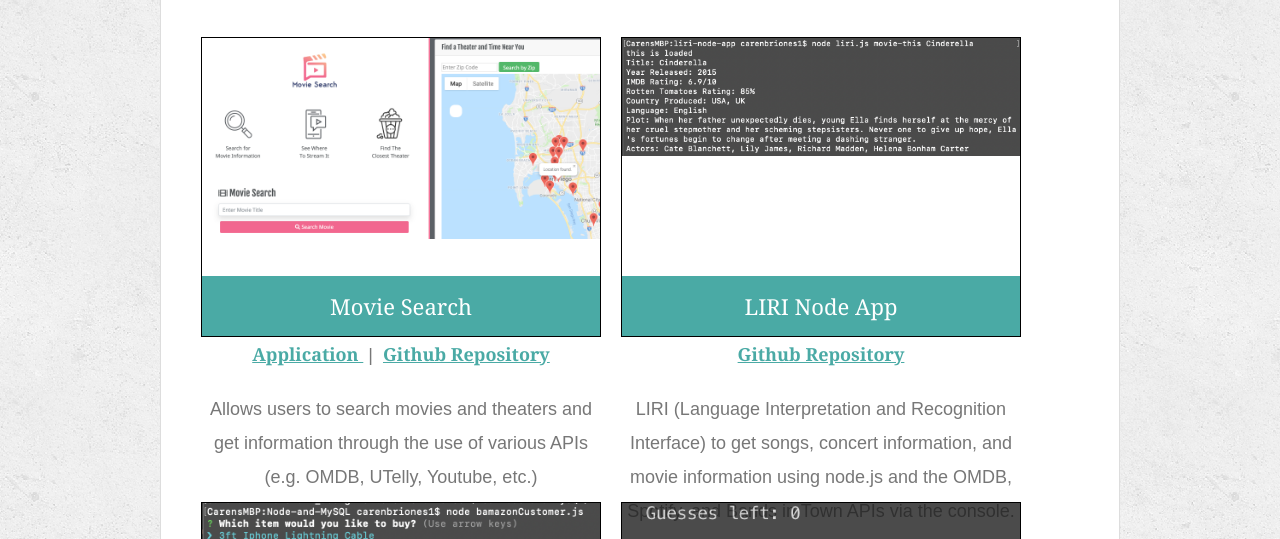
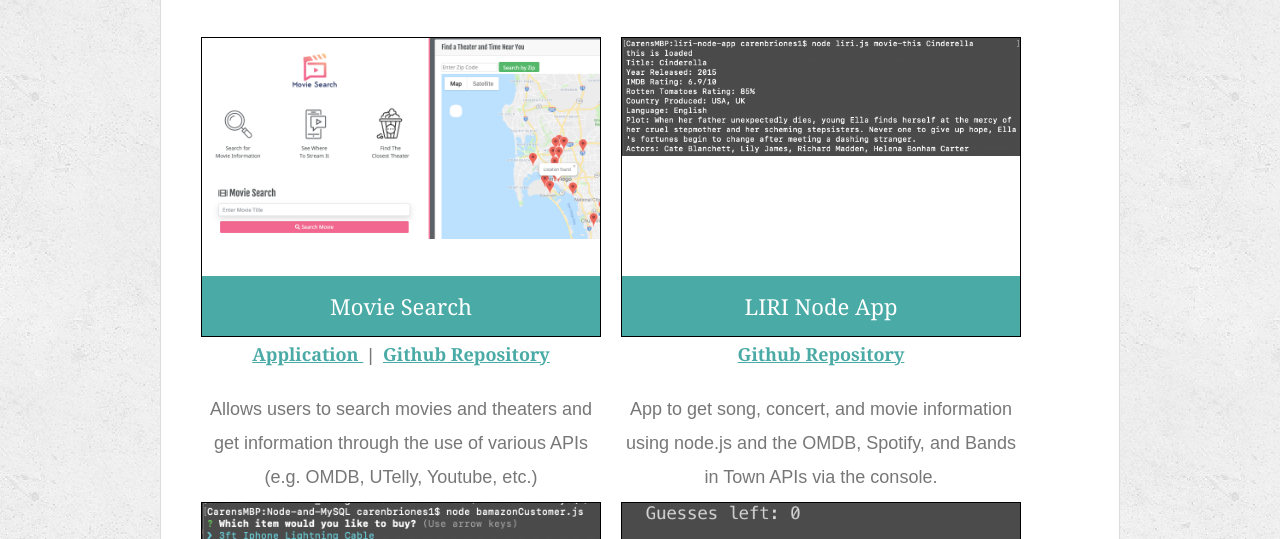
Before and after one commit to carenbriones/Responsive-Portfolio, a plain HTML site: page portfolio.html in a window 1280 px wide. Shown: the part 261-800 px from the top of the page. Drawn offline with Linux system fonts and the light colour scheme.

Commit message:
Updated Portfolio app descriptions

```diff
--- a/portfolio.html
+++ b/portfolio.html
@@ -63,7 +63,7 @@
                         </a>
                     </p>
                     <p>
-                        LIRI (Language Interpretation and Recognition Interface) to get songs, concert information, and movie information using node.js and the OMDB, Spotify, and Bands in Town APIs via the console.
+                        App to get song, concert, and movie information using node.js and the OMDB, Spotify, and Bands in Town APIs via the console.
                     </p>
                 </div>
             </div>
```
